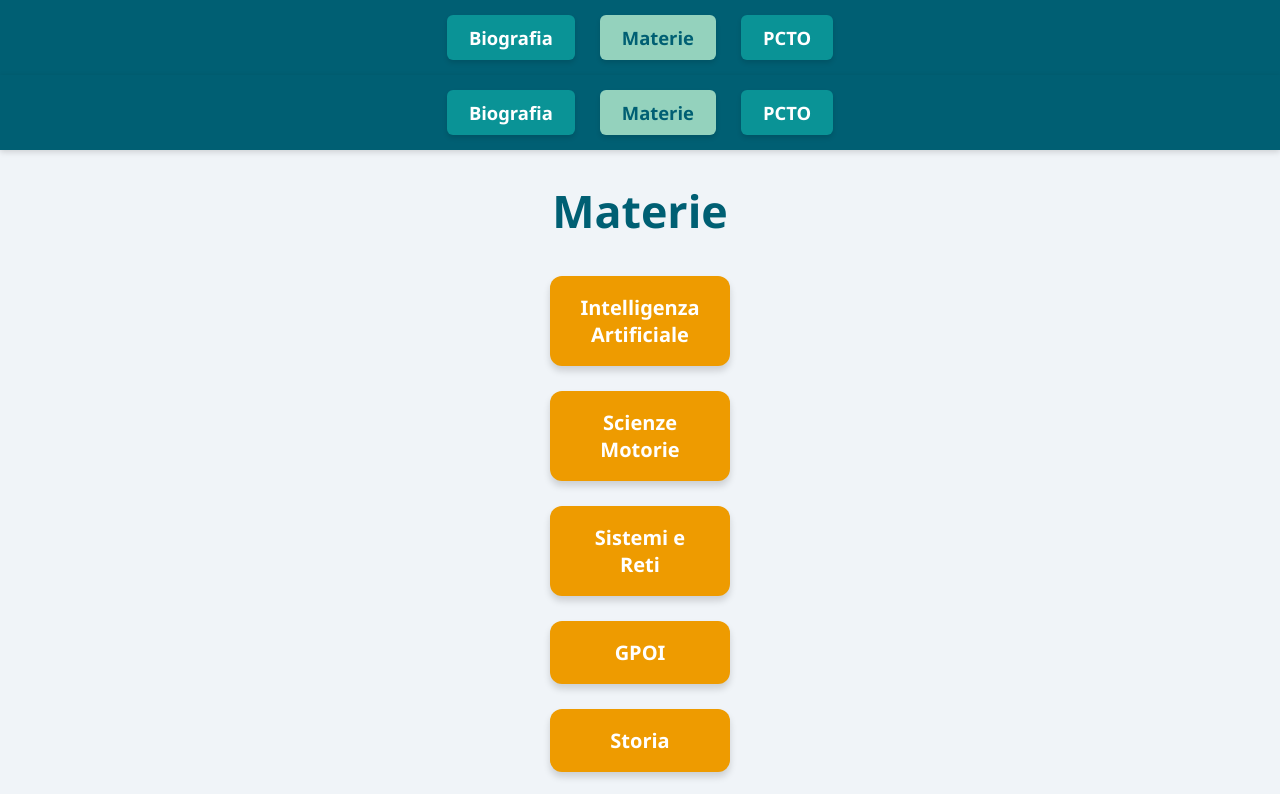
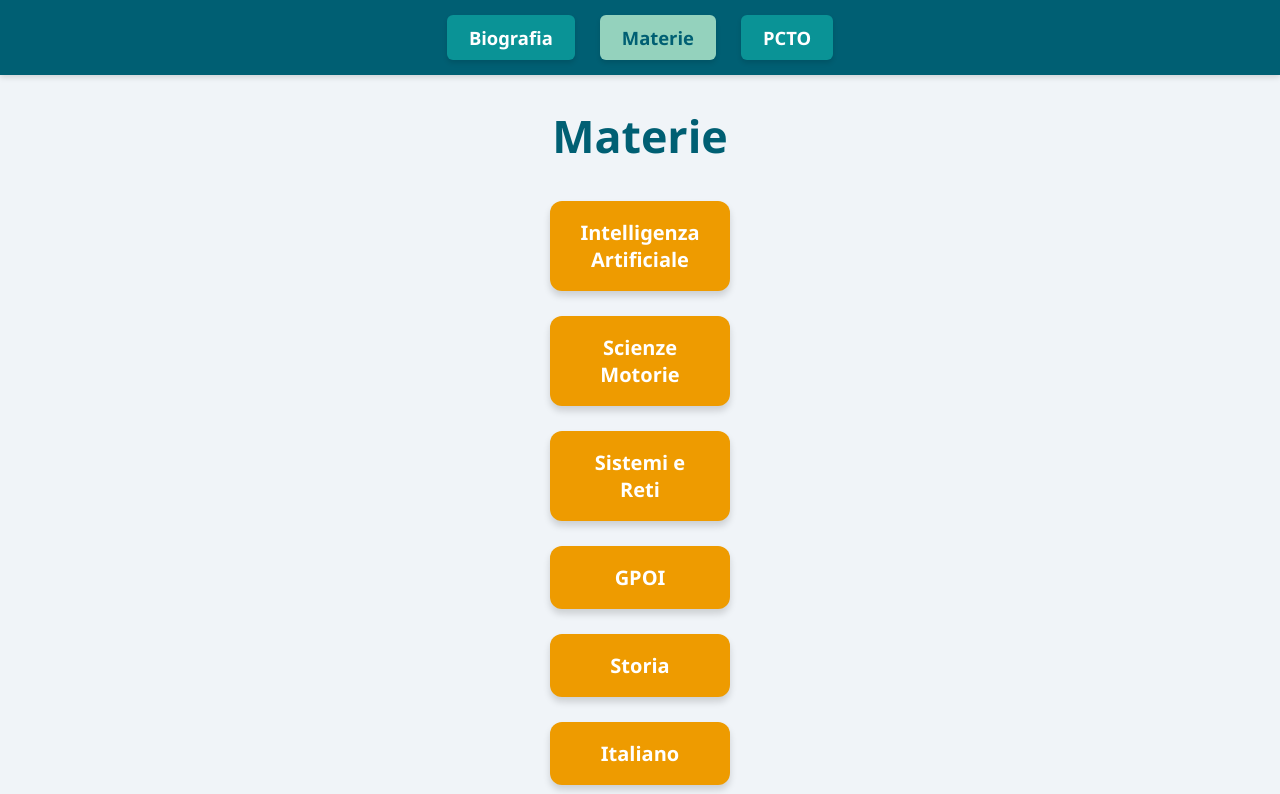
Before and after one commit to Cricco1/cristian_ambrosini, a plain HTML site: page materie.html in a window 1280 px wide. Shown: the top 794 px of the page. Drawn offline with Linux system fonts and the light colour scheme.

Commit message:
Update materie.html

```diff
--- a/materie.html
+++ b/materie.html
@@ -8,12 +8,6 @@
 </head>
 <body>
   <div id="navbar-placeholder"></div>
-  <nav class="navbar">
-    <button onclick="location.href='index.html'">Biografia</button>
-    <button class="active">Materie</button>
-    <button onclick="location.href='pcto.html'">PCTO</button>
-  </nav>
-
   <main class="materie-container">
     <h1>Materie</h1>
     <div class="materie-grid">
```
